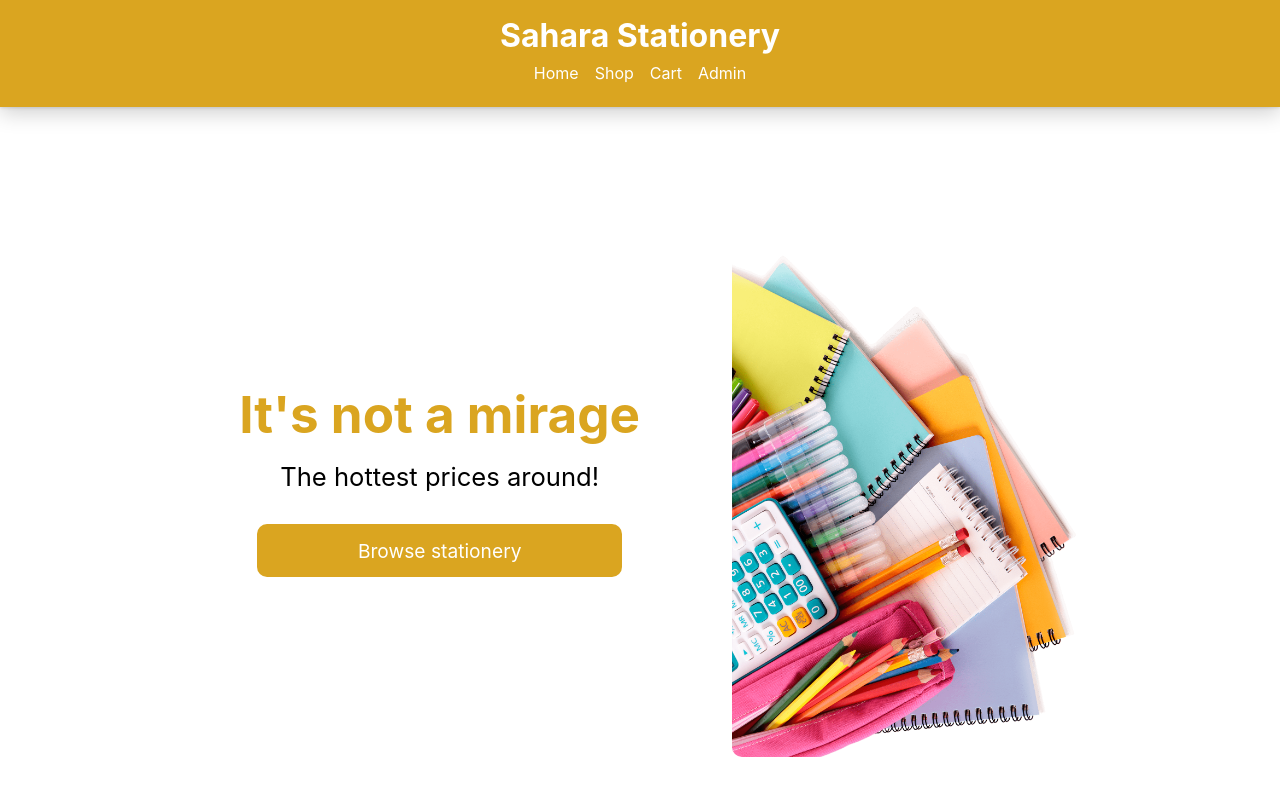
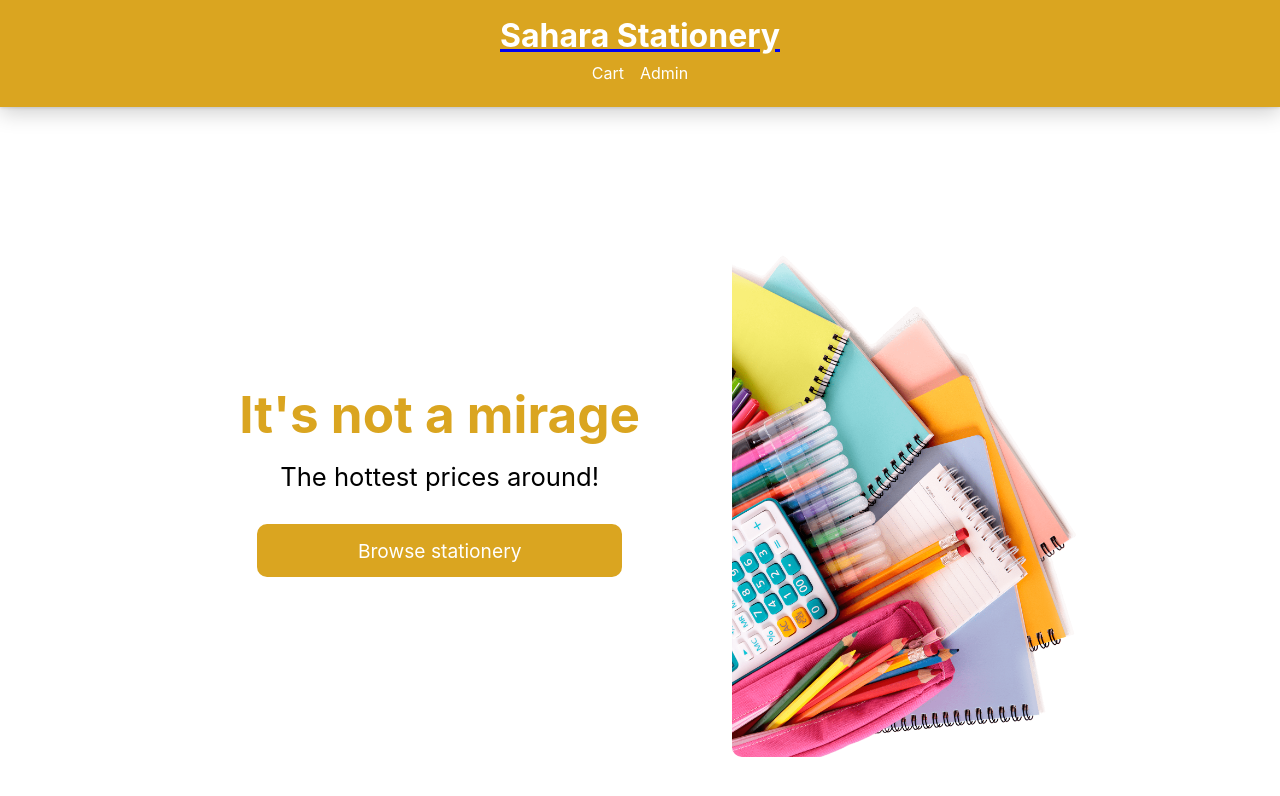
Before and after one commit to renniea90/LegacyProject2, a React (Create React App) app: page / in a window 1280 px wide. Shown: the top 796 px of the page. Built offline with nearby package versions, Linux system fonts and the light colour scheme.

Commit message:
'Amount Available' removed from item card & Home page removed

```diff
--- a/src/components/ItemCard.jsx
+++ b/src/components/ItemCard.jsx
@@ -46,7 +46,6 @@ const ItemCard = ({ id, name, price, imageUrl, quantity }) => {
             <h3>£{price?.toFixed(2)}</h3>
             <img className="card-image" src={imageUrl} alt={name} height={"50px"} />
             <br />
-            <p className="stock-info">Amount Available: {quantity}</p>
             {quantity > 0 ? (
                 <div className="quantityContainer">
                     <label htmlFor={`quantity-${id}`} className="quantityLabel">Qty:</label>
--- a/src/pages/Navbar.jsx
+++ b/src/pages/Navbar.jsx
@@ -16,7 +16,9 @@ const Navbar = () => {
     return (
         <nav className="navbar">
             <div className="navbar-content">
+            <a href="/home">
                 <h1 className="site-title">Sahara Stationery</h1>
+            </a>
                 <div
                     className="menu-toggle"
                     onMouseEnter={handleMouseEnter}
@@ -30,14 +32,8 @@ const Navbar = () => {
                 <ul
                     className={`nav ${isOpen ? 'active' : ''}`}
                     onMouseEnter={handleMouseEnter}
-                    onMouseLeave={handleMouseLeave}
-                >
-                    <li className="nav-item">
-                        <Link to="/">Home</Link>
-                    </li>
-                    <li className="nav-item">
-                        <Link to="/shop">Shop</Link>
-                    </li>
+                    onMouseLeave={handleMouseLeave}                >
+
                     <li className="nav-item">
                         <Link to="/cart">Cart</Link>
                     </li>
```
